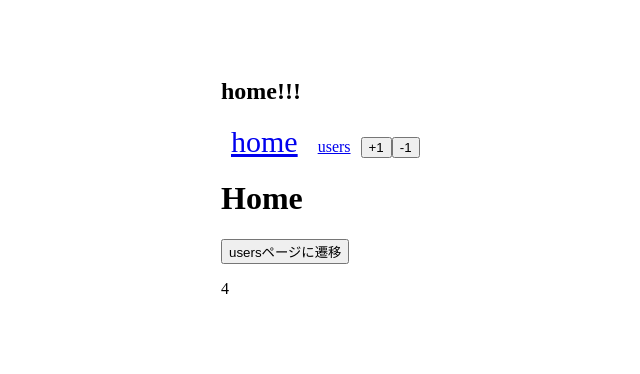
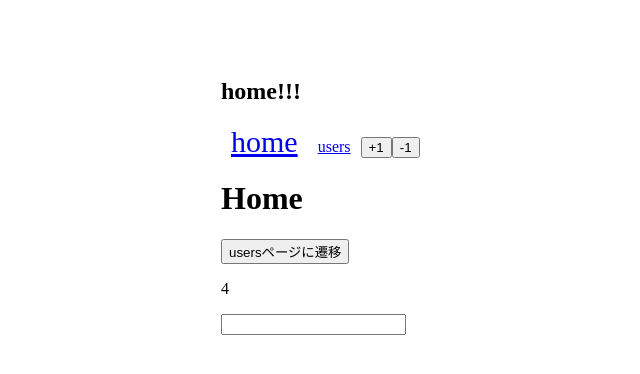
Before and after one commit to Taka2401/Vue.js, a Vue app in the folder udemy-vue.js/: page / in a window 1280 px wide. Shown: the top 374 px of the page, without its empty margins (69-709 px from the left). Built offline with nearby package versions, Linux system fonts and the light colour scheme.

Commit message:
add: vuexWithV-model

```diff
--- a/udemy-vue.js/src/store.js
+++ b/udemy-vue.js/src/store.js
@@ -5,10 +5,12 @@ Vue.use(Vuex);
 
 export default new Vuex.Store({
   state: {
-    count: 2
+    count: 2,
+    message: ''
   },
   getters: {
-    doubleCount: state => state.count * 2
+    doubleCount: state => state.count * 2,
+    message: state => state.message
   },
   mutations: {
     increment(state, number) {
@@ -16,6 +18,9 @@ export default new Vuex.Store({
     },
     decrement(state, number) {
       state.count -= number;
+    },
+    updateMessage(state, newMessage) {
+      state.message = newMessage;
     }
   },
   actions: {
@@ -24,6 +29,9 @@ export default new Vuex.Store({
     },
     decrement({ commit }, number) {
       commit('decrement', number);
+    },
+    updateMessage({ commit }, newMessage) {
+      commit('updateMessage', newMessage);
     }
   }
 });
--- a/udemy-vue.js/src/views/Home.vue
+++ b/udemy-vue.js/src/views/Home.vue
@@ -3,6 +3,12 @@
     <h1>Home</h1>
     <button @click="toUsers">usersページに遷移</button>
     <p>{{ doubleCount }}</p>
+    <input
+    type="text"
+    :value="message"
+    @input="updateMessage"
+    >
+    <p>{{ message }}</p>
   </div>
 </template>
 
@@ -10,8 +16,16 @@
 import { mapGetters } from "vuex";
 
 export default {
-  computed: mapGetters(['doubleCount']),
+  computed: {
+    ... mapGetters(['doubleCount']),
+    message() {
+      return this.$store.getters.message;
+    }
+  },
   methods: {
+    updateMessage(e) {
+      this.$store.dispatch('updateMessage', e.target.value)
+    },
     toUsers() {
       this.$router.push({
         name: 'user-profile',
```
